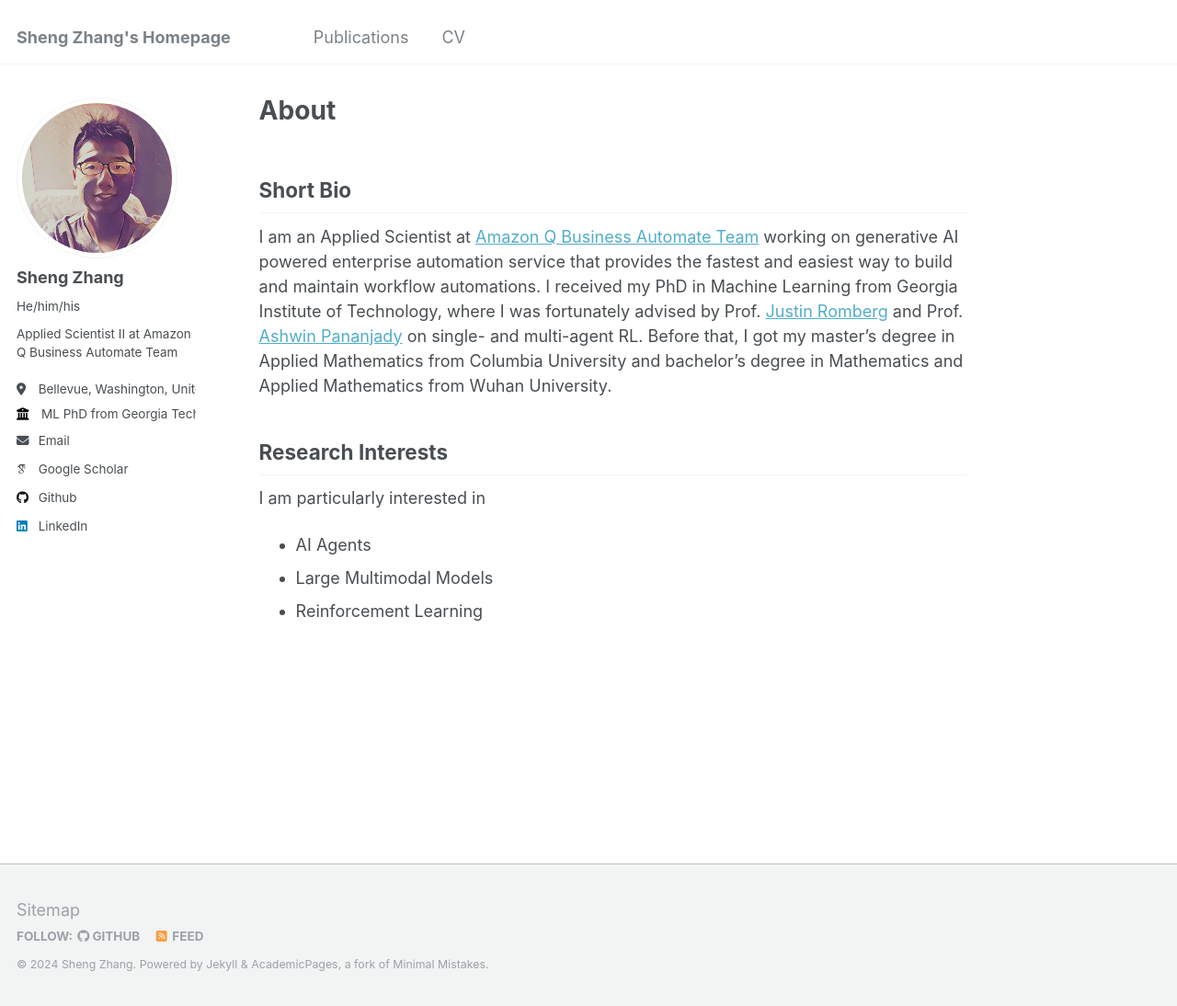
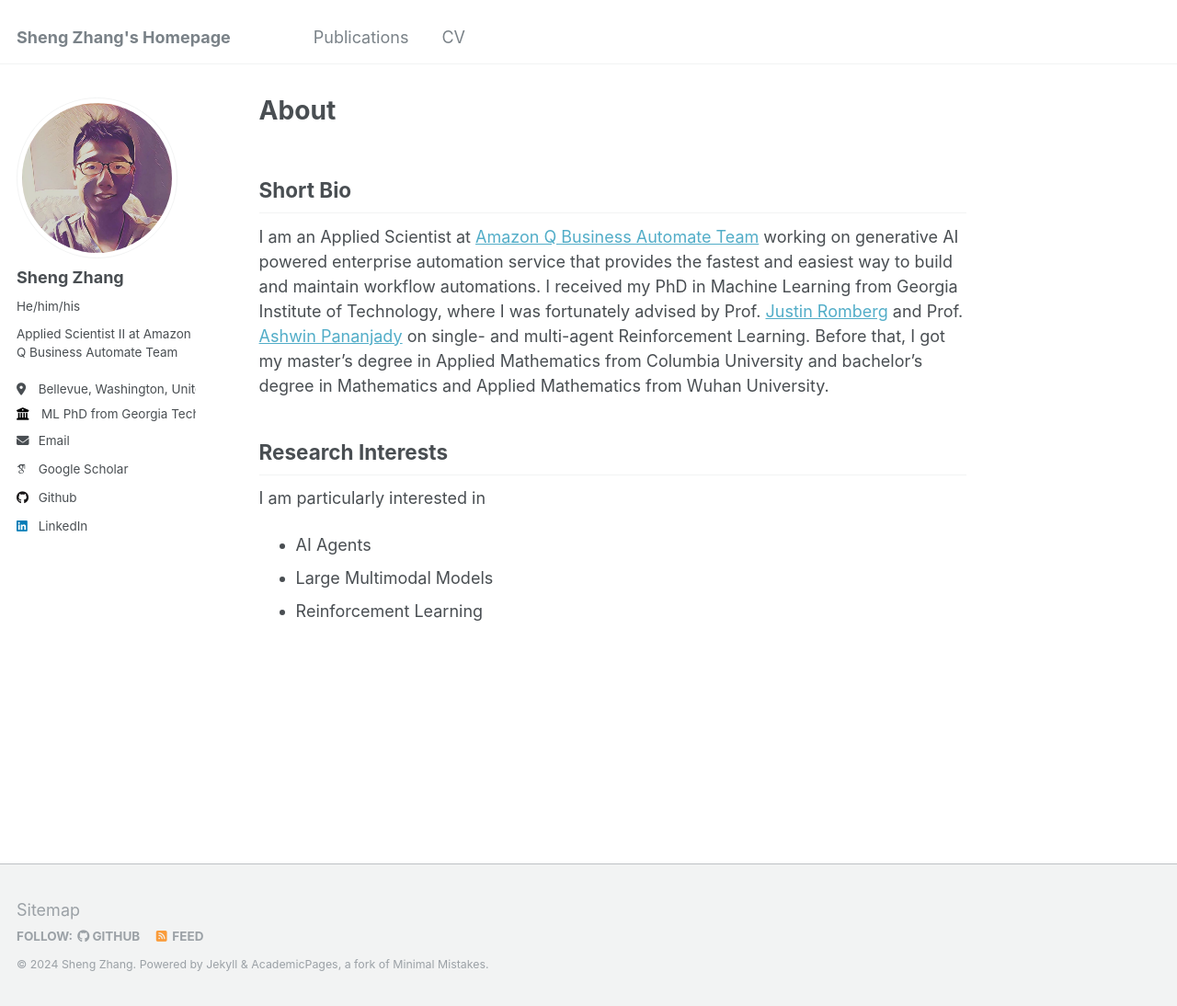
Before and after one commit to szhangml/szhangml.github.io, a Jekyll site: the page built from _pages/about.md, in a window 1280 px wide and 1094 px high. Shown: the whole window at 92% size. Built offline with Jekyll 4.4.1, drawn with Linux system fonts in a browser that asks for light colours; some web fonts are replaced.

Commit message:
Update about.md

```diff
--- a/_pages/about.md
+++ b/_pages/about.md
@@ -9,7 +9,7 @@ redirect_from:
 
 ## Short Bio
 
-I am an Applied Scientist at [Amazon Q Business Automate Team](https://aws.amazon.com/q/business/) working on generative AI powered enterprise automation service that provides the fastest and easiest way to build and maintain workflow automations. I received my PhD in Machine Learning from Georgia Institute of Technology, where I was fortunately advised by Prof. [Justin Romberg](https://ece.gatech.edu/directory/justin-romberg) and Prof. [Ashwin Pananjady](https://sites.gatech.edu/ashwin-pananjady/) on single- and multi-agent RL. Before that, I got my master's degree in Applied Mathematics from Columbia University and bachelor's degree in Mathematics and Applied Mathematics from Wuhan University.
+I am an Applied Scientist at [Amazon Q Business Automate Team](https://aws.amazon.com/q/business/) working on generative AI powered enterprise automation service that provides the fastest and easiest way to build and maintain workflow automations. I received my PhD in Machine Learning from Georgia Institute of Technology, where I was fortunately advised by Prof. [Justin Romberg](https://ece.gatech.edu/directory/justin-romberg) and Prof. [Ashwin Pananjady](https://sites.gatech.edu/ashwin-pananjady/) on single- and multi-agent Reinforcement Learning. Before that, I got my master's degree in Applied Mathematics from Columbia University and bachelor's degree in Mathematics and Applied Mathematics from Wuhan University.
 
 
 ## Research Interests
```
